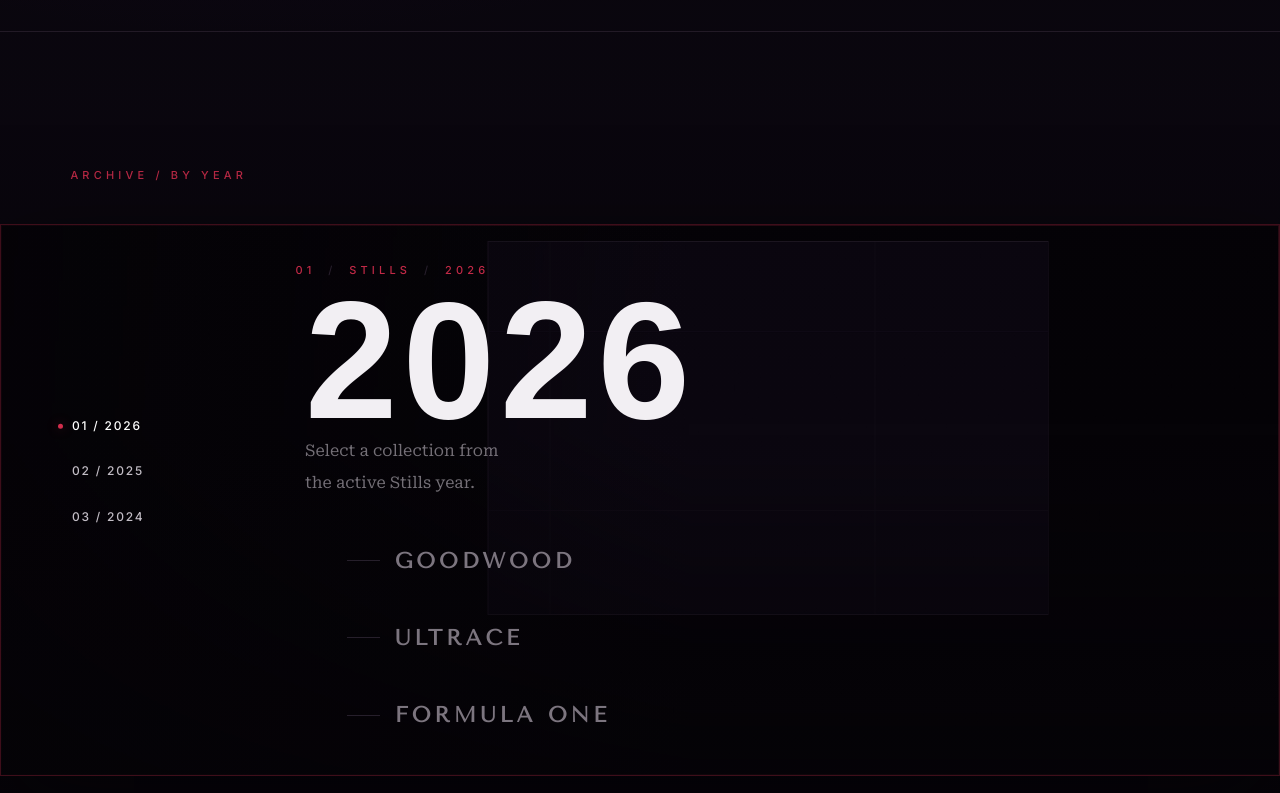
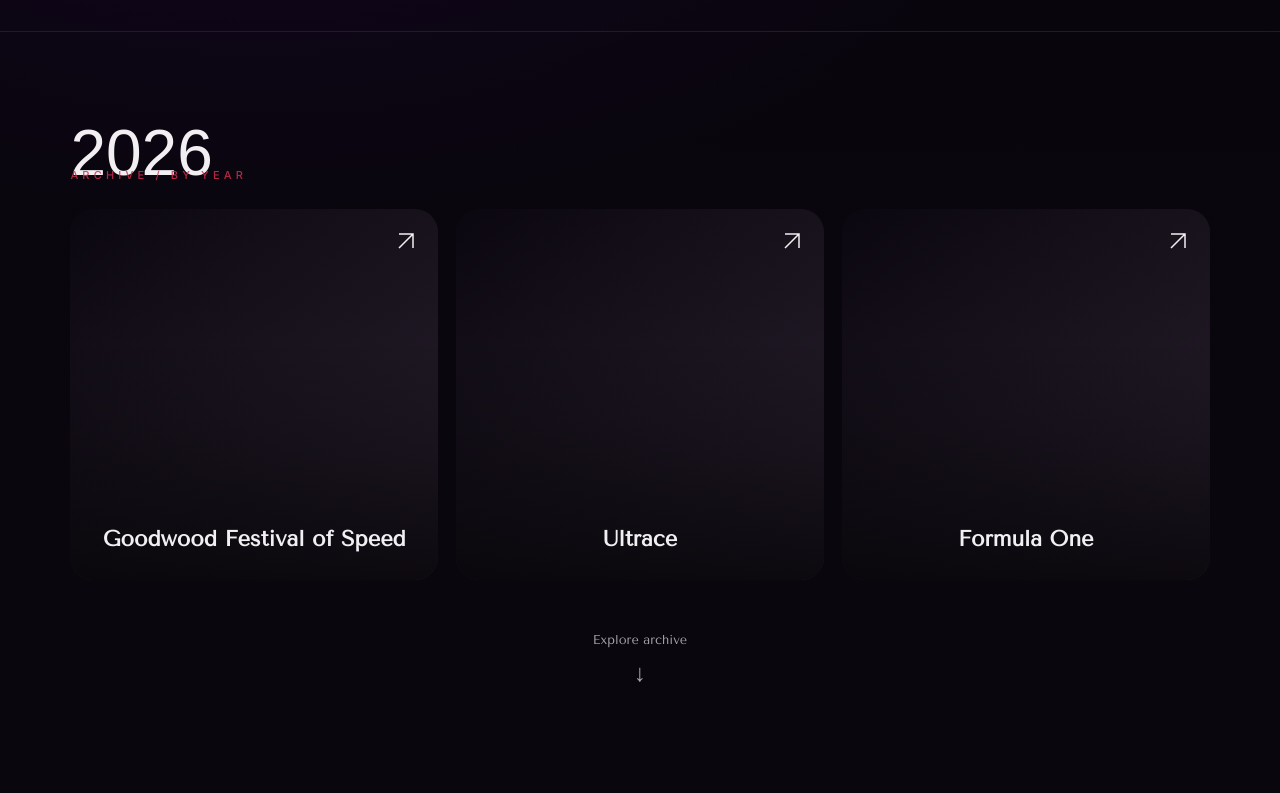
Before and after one commit to ramielscreams/akanimates, a Next.js app: page /work in a window 1280 px wide. Shown: the part 1220-2013 px from the top of the page. Built offline with nearby package versions, Linux system fonts and the light colour scheme; a web font is replaced by a local one.

Commit message:
general updation

```diff
--- a/src/app/globals.css
+++ b/src/app/globals.css
@@ -45,6 +45,7 @@
   --ak-logo-protected-width: clamp(5.5rem, 10vw, 9rem);
   --header-block-offset: calc(clamp(1.05rem, 3vh, 1.65rem) + env(safe-area-inset-top));
   --header-content-start: calc(var(--space-gutter) + var(--ak-logo-protected-width));
+  --header-menu-safe-width: 7rem;
   --motion-ui-fast: 160ms;
   --motion-ui-medium: 240ms;
   --motion-editorial: 420ms;
@@ -2520,11 +2521,11 @@
   right: 0;
   z-index: 150;
   display: grid;
-  grid-template-columns: minmax(13rem, 1fr) minmax(min(100%, 27rem), clamp(27rem, 34vw, 36.5rem));
+  grid-template-columns: minmax(0, 1fr) minmax(min(100%, 27rem), clamp(27rem, 34vw, 36.5rem));
   align-items: start;
   column-gap: clamp(2rem, 5vw, 6.5rem);
   padding-left: var(--header-content-start);
-  padding-right: var(--space-gutter);
+  padding-right: calc(var(--space-gutter) + var(--header-menu-safe-width));
   pointer-events: none;
   transition:
     transform var(--motion-state) var(--ease-fluid),
@@ -3110,6 +3111,7 @@
   .work-header {
     top: calc(4.35rem + env(safe-area-inset-top));
     grid-template-columns: 1fr;
+    padding-right: var(--space-gutter);
     justify-items: stretch;
     row-gap: clamp(0.85rem, 3vw, 1.1rem);
   }
@@ -3864,19 +3866,62 @@
   min-height: clamp(15rem, 31vw, 27rem);
 }
 
-.stills-archive .rolodex-content-layer {
+.section-work[data-work-mode="stills"] .stills-archive .rolodex-content-layer {
+  display: flex;
+  flex-direction: column;
   align-items: center;
-  justify-content: flex-start;
-  padding: clamp(5.5rem, 12vh, 8rem) clamp(2rem, 5vw, 4.5rem) clamp(3rem, 8vh, 5rem);
-}
-
-.stills-archive .rolodex-title-stack {
-  max-width: min(34rem, 62vw);
-  gap: clamp(0.35rem, 1vw, 0.75rem);
-}
+  justify-content: center;
+  padding: clamp(2rem, 5vh, 3rem) var(--space-gutter);
+}
+
+.section-work[data-work-mode="stills"] .stills-archive .rolodex-title-stack {
+  width: 100%;
+  max-width: 56rem;
+  align-items: center;
+  text-align: center;
+  gap: clamp(1.25rem, 3vh, 2rem);
+}
+
+.section-work[data-work-mode="stills"] .stills-archive .rolodex-heading {
+  text-align: center;
+}
+
+.stills-archive .rolodex-copy { display: none; }
 
 .stills-archive .stills-year-collections {
-  gap: clamp(0.08rem, 0.45vw, 0.32rem);
+  display: flex;
+  flex-wrap: wrap;
+  justify-content: center;
+  width: 100%;
+  gap: 0.25rem clamp(1rem, 2.4vw, 2rem);
+  margin-top: 0;
+}
+
+/* Override legacy project-CTA sizing, without changing rotary panel geometry. */
+.stills-archive .rolodex-panel .stills-year-collection-link {
+  width: auto;
+  min-height: 44px;
+  padding: 0.5rem 0;
+  font-size: clamp(0.85rem, 1.1vw, 1.1rem);
+  letter-spacing: 0.12em;
+  color: var(--text-secondary);
+}
+
+.stills-archive .stills-year-collection-link::before {
+  width: 1rem;
+  margin-right: 0.6rem;
+}
+
+.stills-archive .rolodex-panel .stills-year-collection-link:is(:hover, :focus-visible, :active) {
+  color: var(--signal);
+}
+
+@media (max-width: 767px) {
+  .stills-archive .stills-year-collections {
+    flex-direction: column;
+    align-items: center;
+    gap: 0;
+  }
 }
 
 .cgi-featured-player .cgi-player-controls,
@@ -4261,6 +4306,10 @@
 }
 
 @media (max-height: 520px) and (min-width: 768px) {
+  .section-work[data-work-mode="stills"] .work-header__context p {
+    display: none;
+  }
+
   .stills-archive .rolodex-shell {
     min-height: 100dvh;
   }
@@ -4285,7 +4334,7 @@
   }
 
   .stills-archive .stills-year-collections {
-    gap: 0;
+    gap: 0.5rem;
     margin-top: 0.12rem;
   }
 
@@ -4375,3 +4424,24 @@
     transform: none !important;
   }
 }
+/* Image-led Stills collections in normal document flow. */
+.stills-collection-section { padding-block: clamp(3rem,7vw,6rem) clamp(4rem,8vw,7rem); scroll-margin-top:12rem; }
+.stills-collection-section h2 { max-width:100rem; margin:0 auto 1.5rem; font-family:var(--font-display); font-size:clamp(2.5rem,5vw,5rem); line-height:1; }
+.stills-collection-grid { display:grid; grid-template-columns:repeat(3,minmax(0,1fr)); grid-auto-rows:clamp(18rem,29vw,28rem); gap:clamp(.75rem,1.4vw,1.5rem); max-width:100rem; margin-inline:auto; }
+.stills-collection-grid[data-count="2"] { grid-template-columns:repeat(2,minmax(0,1fr)); }
+.stills-collection-tile { position:relative; isolation:isolate; overflow:hidden; border-radius:clamp(1rem,1.8vw,1.7rem); background:linear-gradient(145deg,var(--surface),var(--border)); color:var(--text-primary); }
+.stills-collection-tile::after { content:""; position:absolute; inset:35% 0 0; z-index:1; background:linear-gradient(transparent,rgb(var(--bg-rgb) / .8)); pointer-events:none; }
+.stills-collection-tile img { object-fit:cover; transition:transform 280ms var(--ease-ui); }
+.stills-collection-tile > span { position:absolute; z-index:2; inset:auto 1.25rem 1.75rem; text-align:center; font-family:var(--font-ui); font-size:clamp(1.1rem,1.7vw,1.7rem); font-weight:600; line-height:1.2; text-wrap:balance; }
+.stills-collection-tile__arrow { position:absolute; top:1.25rem; right:1.25rem; width:1.5rem; height:1.5rem; z-index:2; transition:color 160ms ease; }
+.stills-collection-tile:hover img { transform:scale(1.025); }
+.stills-collection-tile:hover .stills-collection-tile__arrow { color:var(--signal); }
+.stills-collection-tile:focus-visible, .stills-archive-cue:focus-visible, .stills-return-collections:focus-visible { outline:2px solid var(--signal); outline-offset:5px; }
+.stills-archive-cue { display:flex; flex-direction:column; align-items:center; gap:.75rem; width:fit-content; margin:2.5rem auto 0; padding:.75rem 1rem; color:var(--text-secondary); font:.8rem var(--font-ui); }
+.stills-archive-cue span:last-child { font-size:1.5rem; }
+.stills-archive-cue:hover { color:var(--signal); }
+.stills-return-collections { position:absolute; z-index:15; bottom:5rem; left:50%; transform:translateX(-50%); min-height:44px; display:flex; align-items:center; color:var(--text-secondary); font:.9rem var(--font-ui); }
+.stills-return-collections:hover { color:var(--signal); }
+@media(max-width:1199px) { .stills-collection-grid { grid-template-columns:repeat(2,minmax(0,1fr)); grid-auto-rows:clamp(16rem,32vw,26rem); } }
+@media(max-width:639px) { .stills-collection-grid,.stills-collection-grid[data-count="2"] { grid-template-columns:1fr; grid-auto-rows:auto; } .stills-collection-tile { aspect-ratio:4 / 3; } .stills-return-collections { bottom:7rem; } }
+@media(prefers-reduced-motion:reduce) { .stills-collection-tile img { transition:none; transform:none; } }
--- a/src/components/home/rolodex-item.tsx
+++ b/src/components/home/rolodex-item.tsx
@@ -41,6 +41,7 @@
   slotStyle: CSSProperties;
   state: "active" | "entering" | "exiting" | "stack";
   onOpenProject?: (slug?: string) => void;
+  hideCollections?: boolean;
 };
 
 export function RolodexItem({
@@ -53,6 +54,7 @@
   slotStyle,
   state,
   onOpenProject,
+  hideCollections = false,
 }: RolodexItemProps) {
   const style = {
     "--rolodex-accent": entry.accent,
@@ -122,7 +124,7 @@
             <p className="rolodex-copy text-base leading-8 text-text-secondary sm:text-lg">
               {entry.description}
             </p>
-            {hasCollections ? (
+            {hasCollections && !hideCollections ? (
               <nav className="stills-year-collections" aria-label={`${entry.title} stills collections`}>
                 {entry.collections?.map((collection) => (
                   <Link
--- a/src/components/work/project-rolodex.tsx
+++ b/src/components/work/project-rolodex.tsx
@@ -1,4 +1,5 @@
 "use client";
+import { StillsCollectionGrid } from "@/components/work/stills-collection-grid";
 
 import {
   type CSSProperties,
@@ -300,6 +301,7 @@
       : projects.findIndex((project) => project.slug === initialProjectSlug),
   );
   const shellRef = useRef<HTMLElement>(null);
+  const releaseInputRef = useRef<() => void>(() => {});
   const trackRef = useRef<HTMLDivElement>(null);
   const activeIndexRef = useRef(initialIndex);
   const committedGestureRef = useRef(false);
@@ -377,8 +379,9 @@
 
   useEffect(() => {
     const track = trackRef.current;
+    const shell = shellRef.current;
 
-    if (!track || rolodexEntries.length === 0) {
+    if (!track || !shell || rolodexEntries.length === 0) {
       return;
     }
 
@@ -730,7 +733,17 @@
 
     triggerNavigationRef.current = triggerNavigation;
 
+    let engaged = false;
+    let released = false;
+    let reverseGestures = 0;
+    let approachWheelAt = -Infinity;
+    const overlayOpen = () => Boolean(document.querySelector('[role="dialog"][aria-modal="true"]'));
+    const releaseInput = () => { released = true; setEngaged(false); };
+    releaseInputRef.current = releaseInput;
     const onWheel = (event: WheelEvent) => {
+      if (!engaged || overlayOpen()) return;
+      const now = performance.now();
+      if (now - approachWheelAt < WHEEL_GESTURE_QUIET_MS) { approachWheelAt = now; return; }
       if (event.ctrlKey) {
         return;
       }
@@ -741,6 +754,7 @@
         return;
       }
 
+      if (normalizedDelta < 0 && reverseGestures >= loopLength && !committedGestureRef.current && !motionStateRef.current.isMoving) { releaseInput(); return; }
       event.preventDefault();
       lastWheelAtRef.current = window.performance.now();
 
@@ -755,10 +769,19 @@
       if (Math.abs(gestureDeltaRef.current) >= WHEEL_TRIGGER_THRESHOLD) {
         committedGestureRef.current = true;
         const direction = gestureDeltaRef.current > 0 ? "next" : "previous";
+        reverseGestures = direction === "previous" ? reverseGestures + 1 : 0;
         triggerNavigation(direction, 1, clamp(Math.abs(gestureDeltaRef.current) / 160, 0, 1));
       }
     };
     const onKeyDown = (event: KeyboardEvent) => {
+      if (!engaged || overlayOpen()) return;
+      if (event.key === "Escape") {
+        releaseInput();
+        const collections = document.getElementById("stills-collections");
+        collections?.focus({ preventScroll: true });
+        collections?.scrollIntoView({ behavior: "auto" });
+        return;
+      }
       if (
         event.key !== "ArrowDown" &&
         event.key !== "PageDown" &&
@@ -778,10 +801,11 @@
       }
     };
     const onTouchStart = (event: TouchEvent) => {
+      if (!engaged || overlayOpen()) return;
       touchStartYRef.current = event.touches[0]?.clientY ?? null;
     };
     const onTouchMove = (event: TouchEvent) => {
-      if (touchStartYRef.current === null) {
+      if (!engaged || overlayOpen() || touchStartYRef.current === null) {
         return;
       }
 
@@ -805,6 +829,35 @@
       touchStartYRef.current = null;
     };
 
+    function setEngaged(next: boolean) {
+      if (engaged === next) return;
+      engaged = next;
+      shell!.dataset.engaged = String(next);
+      if (next) {
+        window.addEventListener("wheel", onWheel, { passive: false });
+        window.addEventListener("keydown", onKeyDown);
+        window.addEventListener("touchstart", onTouchStart, { passive: true });
+        window.addEventListener("touchmove", onTouchMove, { passive: false });
+        window.addEventListener("touchend", onTouchEnd);
+      } else {
+        window.removeEventListener("wheel", onWheel);
+        window.removeEventListener("keydown", onKeyDown);
+        window.removeEventListener("touchstart", onTouchStart);
+        window.removeEventListener("touchmove", onTouchMove);
+        window.removeEventListener("touchend", onTouchEnd);
+        touchStartYRef.current = null;
+      }
+    }
+    const updateEngagement = () => {
+      const frame = track.getBoundingClientRect();
+      const section = shell.getBoundingClientRect();
+      const visible = Math.max(0, Math.min(frame.bottom, innerHeight) - Math.max(frame.top, 0));
+      const arrived = section.top <= 2 && section.bottom >= innerHeight - 2 && visible / Math.max(frame.height, 1) >= 0.85;
+      if (!arrived) { released = false; reverseGestures = 0; }
+      setEngaged(arrived && !released);
+    };
+    const observeApproachWheel = () => { if (!engaged) approachWheelAt = performance.now(); };
+
     const motionQuery = window.matchMedia("(prefers-reduced-motion: reduce)");
     const updateReducedMotion = () => {
       reducedMotionRef.current = motionQuery.matches;
@@ -812,17 +865,16 @@
     const onResize = () => {
       measurePanel();
       applyPhysicalState();
+      updateEngagement();
     };
 
     reducedMotionRef.current = motionQuery.matches;
     measurePanel();
     applyPhysicalState();
 
-    track.addEventListener("wheel", onWheel, { passive: false });
-    window.addEventListener("keydown", onKeyDown);
-    track.addEventListener("touchstart", onTouchStart, { passive: true });
-    track.addEventListener("touchmove", onTouchMove, { passive: false });
-    track.addEventListener("touchend", onTouchEnd);
+    updateEngagement();
+    window.addEventListener("scroll", updateEngagement, { passive: true });
+    window.addEventListener("wheel", observeApproachWheel, { passive: true });
     window.addEventListener("resize", onResize);
     motionQuery.addEventListener("change", updateReducedMotion);
 
@@ -834,11 +886,10 @@
         window.cancelAnimationFrame(springFrameRef.current);
         springFrameRef.current = null;
       }
-      track.removeEventListener("wheel", onWheel);
-      window.removeEventListener("keydown", onKeyDown);
-      track.removeEventListener("touchstart", onTouchStart);
-      track.removeEventListener("touchmove", onTouchMove);
-      track.removeEventListener("touchend", onTouchEnd);
+      setEngaged(false);
+      releaseInputRef.current = () => {};
+      window.removeEventListener("scroll", updateEngagement);
+      window.removeEventListener("wheel", observeApproachWheel);
       window.removeEventListener("resize", onResize);
       motionQuery.removeEventListener("change", updateReducedMotion);
     };
@@ -887,12 +938,16 @@
   };
 
   return (
+    <>
+    {mode === "stills" ? <StillsCollectionGrid group={stillsYears[activeIndex]} onOpen={rememberProjectOpen} /> : null}
     <section
+      id="stills-rolodex"
       ref={shellRef}
       className="rolodex-shell"
       data-explored={hasExplored ? "true" : "false"}
       aria-label="Project browsing"
     >
+      {mode === "stills" ? <a className="stills-return-collections" href="#stills-collections" onClick={() => releaseInputRef.current()}>View {stillsYears[activeIndex].year} photosets ↑</a> : null}
       <RolodexNav
         activeIndex={activeIndex}
         entries={rolodexEntries}
@@ -937,6 +992,7 @@
               depth={logicalIndex + 1}
               logicalIndex={logicalIndex}
               primaryHeading={false}
+              hideCollections={mode === "stills"}
               sceneRef={(node) => {
                 sceneRefs.current[logicalIndex] = node;
               }}
@@ -949,5 +1005,6 @@
         })}
       </div>
     </section>
+    </>
   );
 }
--- /dev/null
+++ b/src/components/work/stills-collection-grid.tsx
@@ -0,0 +1,27 @@
+import Image from "next/image";
+import Link from "next/link";
+import { projectHref, type StillsYearGroup } from "@/data/work-projects";
+
+export function StillsCollectionGrid({ group, onOpen }: {
+  group: StillsYearGroup;
+  onOpen: (slug: string) => void;
+}) {
+  return (
+    <section className="stills-collection-section site-safe-x" id="stills-collections" aria-labelledby="stills-collection-year" tabIndex={-1}>
+      <h2 id="stills-collection-year">{group.year}</h2>
+      <div className="stills-collection-grid" data-count={group.collections.length}>
+        {group.collections.map((collection) => (
+          <Link key={collection.slug} href={projectHref(collection)} className="stills-collection-tile"
+            onClick={() => onOpen(collection.slug)}>
+            {collection.cover.src ? <Image src={collection.cover.src} alt={collection.cover.alt} fill
+              sizes="(max-width: 639px) 100vw, (max-width: 1199px) 50vw, 33vw"
+              style={{ objectPosition: collection.coverPosition ?? "center" }} /> : null}
+            <svg className="stills-collection-tile__arrow" aria-hidden="true" viewBox="0 0 24 24" fill="none" stroke="currentColor" strokeWidth="1.5"><path d="M5 19 19 5M5 5h14v14" /></svg>
+            <span>{collection.title}</span>
+          </Link>
+        ))}
+      </div>
+      <a className="stills-archive-cue" href="#stills-rolodex"><span>Explore archive</span><span aria-hidden="true">↓</span></a>
+    </section>
+  );
+}
--- a/src/data/work-projects.ts
+++ b/src/data/work-projects.ts
@@ -9,6 +9,7 @@
   displayLabel?: string;
   order: number;
   cover: ProjectHero;
+  coverPosition?: string;
   client: string;
   year: string;
   category: string;
```
Also changed, not shown: src/data/photography-projects.ts (+6 -2 lines).
